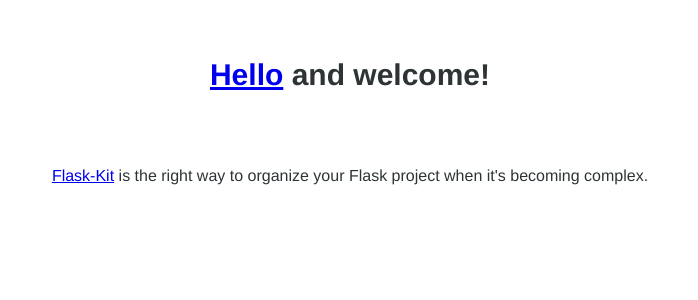
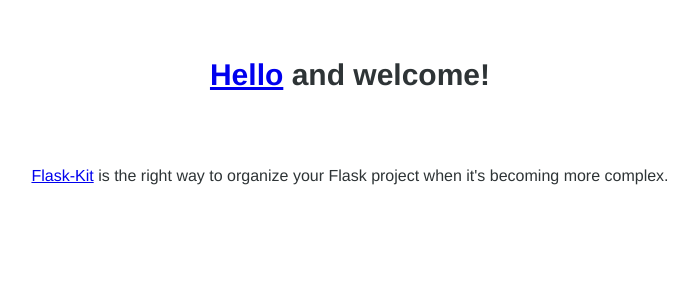
Before and after one commit to semirook/flask-kit, a Python web app: template blueprint/templates/welcome_page.html in a window 1280 px wide. Shown: the top 300 px of the page, without its empty margins (290-988 px from the left). Run offline with Jinja, Linux system fonts and the light colour scheme; the template is opened without the code that fills it, so the values that code supplies are empty.

Commit message:
More docs. MOAR!

```diff
--- a/blueprint/templates/welcome_page.html
+++ b/blueprint/templates/welcome_page.html
@@ -7,7 +7,7 @@
 {% block info %}
     <div class="b-info">
         <p><a href="https://github.com/semirook/flask-kit">Flask-Kit</a>
-            is the right way to organize your Flask project when it's becoming complex.
+            is the right way to organize your Flask project when it's becoming more complex.
         </p>
     </div>
 {% endblock %}
--- a/kit/helpers.py
+++ b/kit/helpers.py
@@ -128,7 +128,7 @@ class AppFactory(object):
         if hasattr(settings, 'INSTALLED_BLUEPRINTS'):
             blueprints = getattr(settings, 'INSTALLED_BLUEPRINTS')
             for bp_name in blueprints:
-                bp_module = get_module('{0}.views'.format(bp_name))
+                bp_module = get_module('{package}.views'.format(package=bp_name))
                 if not bp_module:
                     raise ImportError(NO_REGISTERED_MODULE_ERROR.format(bp_name))
                 if hasattr(bp_module, bp_name):
```
Also changed, not shown: README.md.
